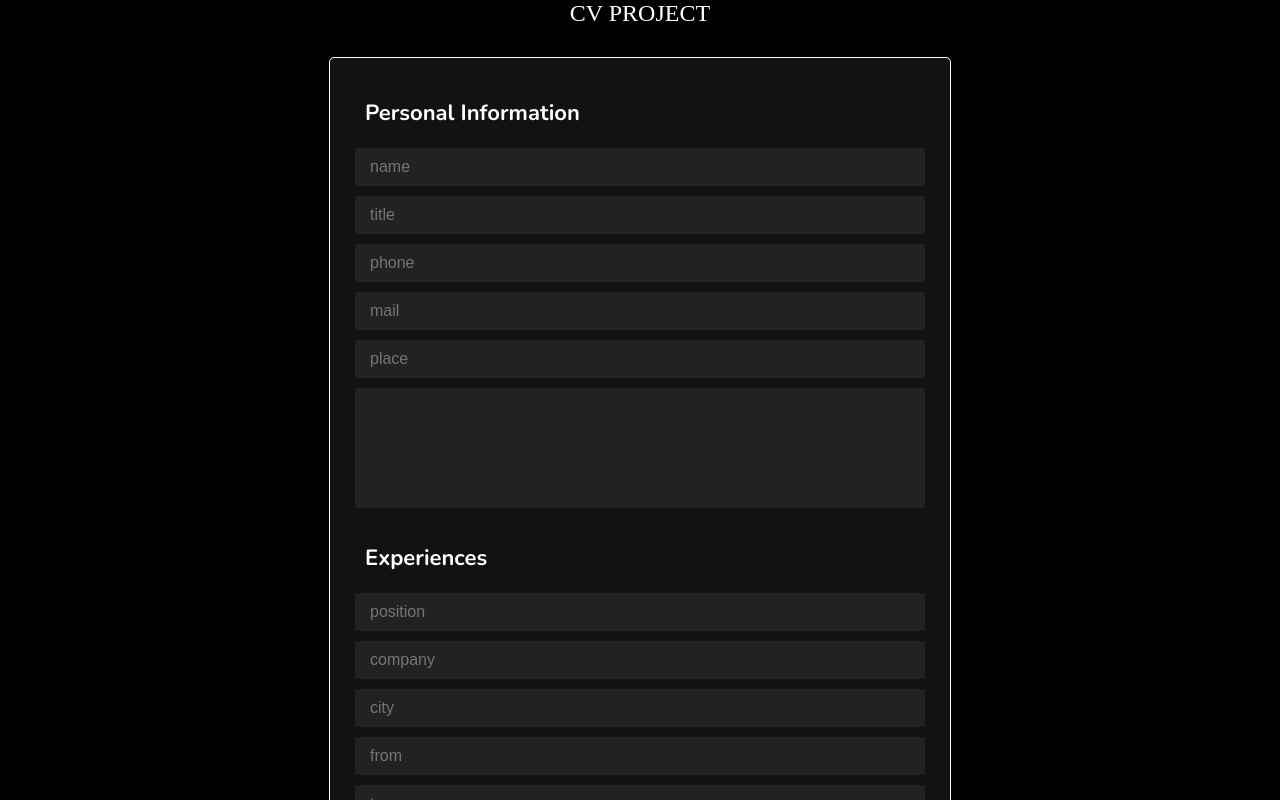
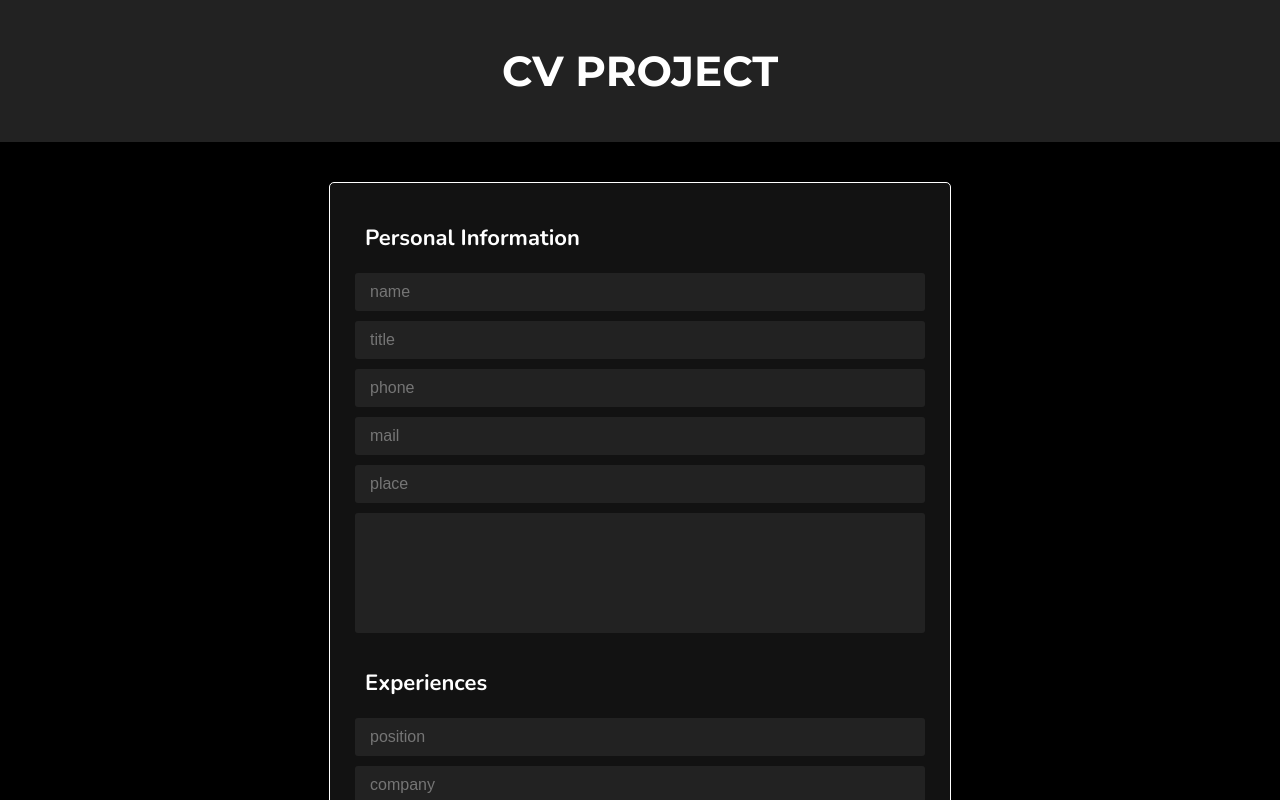
Before and after one commit to Aslam-Naseer/CV-Project, a React (Create React App) app: page / in a window 1280 px wide. Shown: the top 800 px of the page. Built offline with nearby package versions, Linux system fonts and the light colour scheme.

Commit message:
Style header

```diff
--- a/src/App.js
+++ b/src/App.js
@@ -1,6 +1,6 @@
 import { Component } from "react";
 import CvForm from "./components/CvForm/CvForm";
-import Header from "./components/CvForm/header";
+import Header from "./components/header";
 import "./style.css";
 import statesEg from "./emptyState";
 import CvPreview from "./components/CVPreview/CvPreview";
--- a/src/style.css
+++ b/src/style.css
@@ -33,7 +33,6 @@ textarea {
   height: 100px;
 }
 
-
 button {
   cursor: pointer;
   transition: all 200ms;
@@ -50,7 +49,11 @@ button:hover {
 .header {
   display: flex;
   justify-content: center;
-  font-size: 24px;
+  font-family: 'Montserrat', sans-serif;
+  font-size: 42px;
+  font-weight: 700;
+  padding: 45px 0;
+  background-color: #222;
 }
 
 .education,
@@ -68,7 +71,7 @@ button:hover {
 .cv-form,
 .cv-preview {
   background-color: #121212;
-  margin: 30px auto;
+  margin: 40px auto;
   width: min(570px, 90%);
   padding: 25px;
   font-family: 'Nunito', sans-serif;
@@ -132,12 +135,6 @@ button:hover {
   padding: 55px 10px 25px 10px;
 }
 
-.info-preview>div,
-.exp-item>div,
-.edu-item>div {
-  /* border: 1px solid yellow */
-}
-
 .info-name {
   font-family: 'Montserrat', sans-serif;
   color: var(--cv-theme);
```
Also changed, not shown: src/components/header.js (renamed from src/components/CvForm/header.js).
